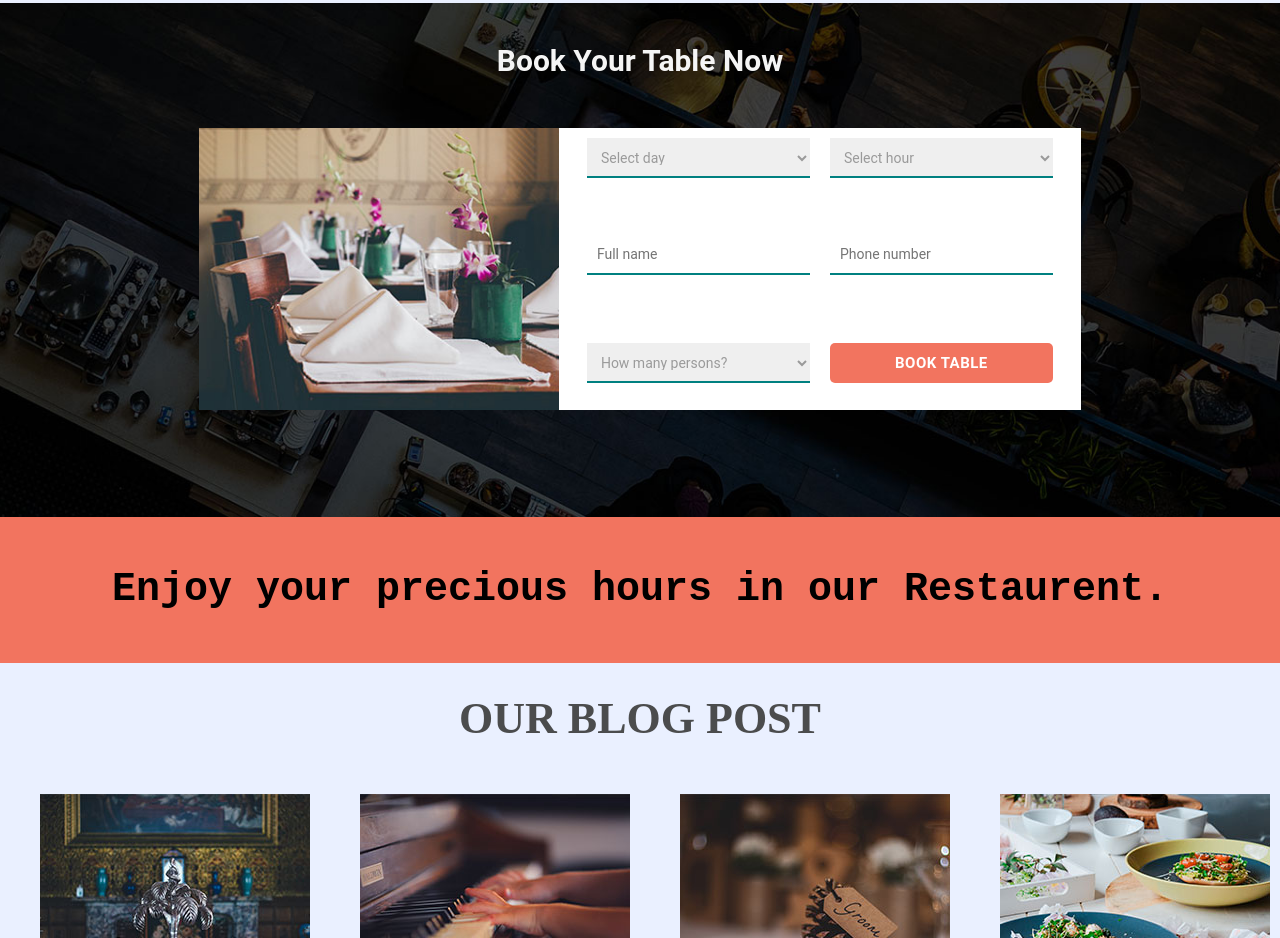
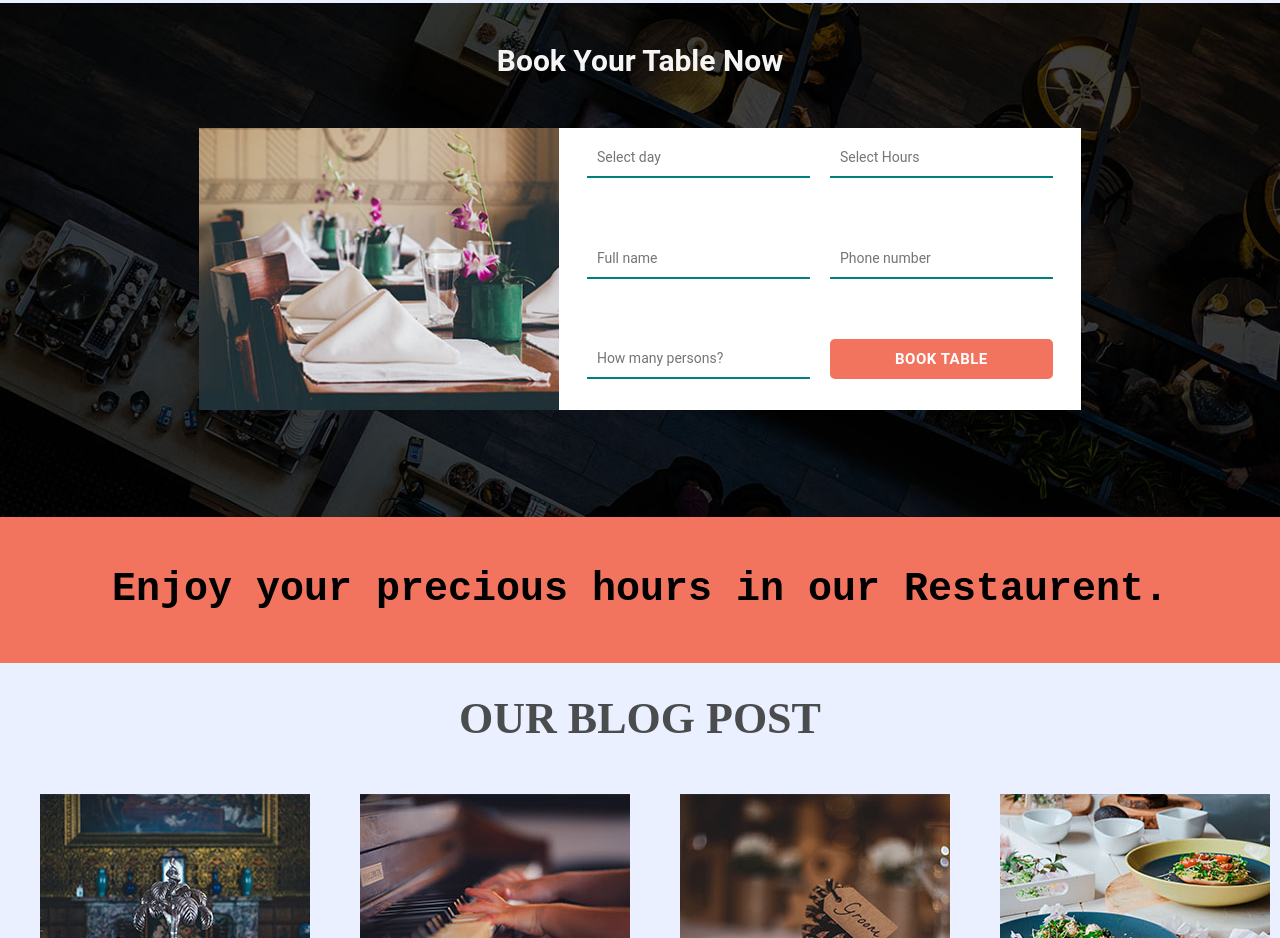
Before and after one commit to VIREN2779/restaurants-booking-table, a website: page public/my.html in a window 1280 px wide. Shown: the part 995-1933 px from the top of the page. Drawn offline with Linux system fonts and the light colour scheme; files whose address does not match are found by name.

Commit message:
refactor(my.html): booking form and form submission

```diff
--- a/public/my.html
+++ b/public/my.html
@@ -425,49 +425,17 @@
                 <div class="book-image"></div>
                 <img src="./public/img/book_left_image.jpg" height="282px" alt="">
                 <div class="book-right">
-                    <form class="book-content" action="http://127.0.0.1:8080/api/create-post" method="POST">
+                    <form class="book-content" id="bookForm">
 
-                        <select name="day" type="text" class="inner-book" id="day" placeholder="Select day" required="">
-                            <option value="">Select day</option>
-                            <option value="Monday">Monday</option>
-                            <option value="Tuesday">Tuesday</option>
-                            <option value="Wednesday">Wednesday</option>
-                            <option value="Thursday">Thursday</option>
-                            <option value="Friday">Friday</option>
-                            <option value="Saturday">Saturday</option>
-                            <option value="Sunday">Sunday</option>
-                        </select>
-                        <!-- <input name="hours" type="text" class="inner-book" id="hours" placeholder="Select Hours"
-                            required=""> -->
-                        <!-- <select class="inner-book" required name='hour' onchange='this.form()'> -->
-                        <select name="hours" type="text" class="inner-book" id="hours" placeholder="Select Hours"
+                        <input name="name" type="name" class="inner-book" id="day" placeholder="Select day" required="">
+                        <input name="name" type="name" class="inner-book" id="hours" placeholder="Select Hours"
                             required="">
-                            <option value="">Select hour</option>
-                            <option value="10:00 AM - 12:00 PM">10:00 AM - 12:00 PM</option>
-                            <option value="12:00 PM -02:00 PM">12:00 PM -02:00 PM</option>
-                            <option value="02:00 PM - 04:00 PM">02:00 PM - 04:00 PM</option>
-                            <option value="04:00 PM - 06:00 PM">04:00 PM - 06:00 PM</option>
-                            <option value="06:00 PM - 08:00 PM">06:00 PM - 08:00 PM</option>
-                            <option value="08:00 PM - 10:00 PM">08:00 PM - 10:00 PM</option>
-                            <option value="10:00 PM - 12:00 PM">10:00 PM - 12:00 PM</option>
-                        </select>
-                        <input name="fullName" type="text" class="inner-book" id="fullName" placeholder="Full name"
+                        <input name="name" type="name" class="inner-book" id="fullName" placeholder="Full name"
                             required="">
-                        <input name="phoneNumber" type="text" class="inner-book" id="phoneNumber"
-                            placeholder="Phone number" required="">
-                        <!-- <input name="howManyPersons" type="text" class="inner-book" id="howManyPersons"
-                            placeholder="How many persons?" required=""> -->
-                        <!-- <select required class="inner-book" name='persons' onchange='this.form()'> -->
-                        <select name="howManyPersons" type="text" class="inner-book" id="howManyPersons"
-                            placeholder="How many persons?" required="">
-                            <option value="">How many persons?</option>
-                            <option value="1 Person">1 Person</option>
-                            <option value="2 Persons">2 Persons</option>
-                            <option value="3 Persons">3 Persons</option>
-                            <option value="4 Persons">4 Persons</option>
-                            <option value="5 Persons">5 Persons</option>
-                            <option value="6 Persons">6 Persons</option>
-                        </select>
+                        <input name="phone" type="phone" class="inner-book" id="phone" placeholder="Phone number"
+                            required="">
+                        <input name="name" type="name" class="inner-book" id="persons" placeholder="How many persons?"
+                            required="">
                         <button type="submit" id="form-submit" class="btn" style="width: 100%;
                                         height: 40px;
                                         display: inline-block;
@@ -650,6 +618,30 @@
     <!-- ./Footer -->
 
 
+    <script>
+        document.getElementById("bookForm").addEventListener("submit", async (e) => {
+            e.preventDefault();
+
+            const data = {
+                day: document.querySelector('#day').value,
+                hours: document.querySelector('#hours').value,
+                fullName: document.querySelector('#fullName').value,
+                phoneNumber: document.querySelector('#phone').value,
+                howManyPersons: document.querySelector('#persons').value,
+            };
+
+            const res = await fetch("http://127.0.0.1:8080/api/create-post", {
+                method: "POST",
+                headers: {
+                    "Content-Type": "application/json"
+                },
+                body: JSON.stringify(data)
+            });
+
+            const result = await res.json();
+            console.log(result);
+        });
+    </script>
 </body>
 
 </html>
```
Lines whose indentation alone changed are shown as unchanged.
